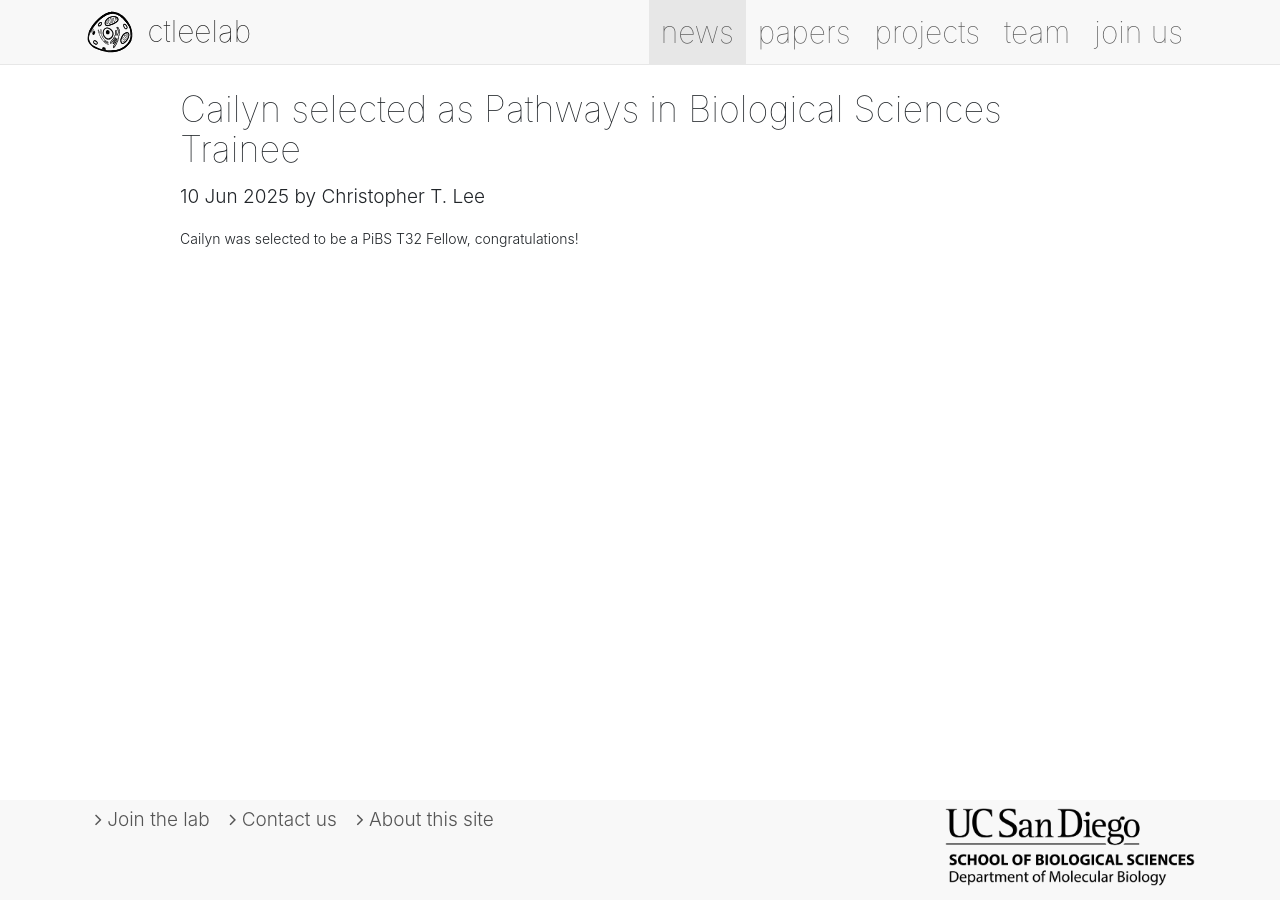
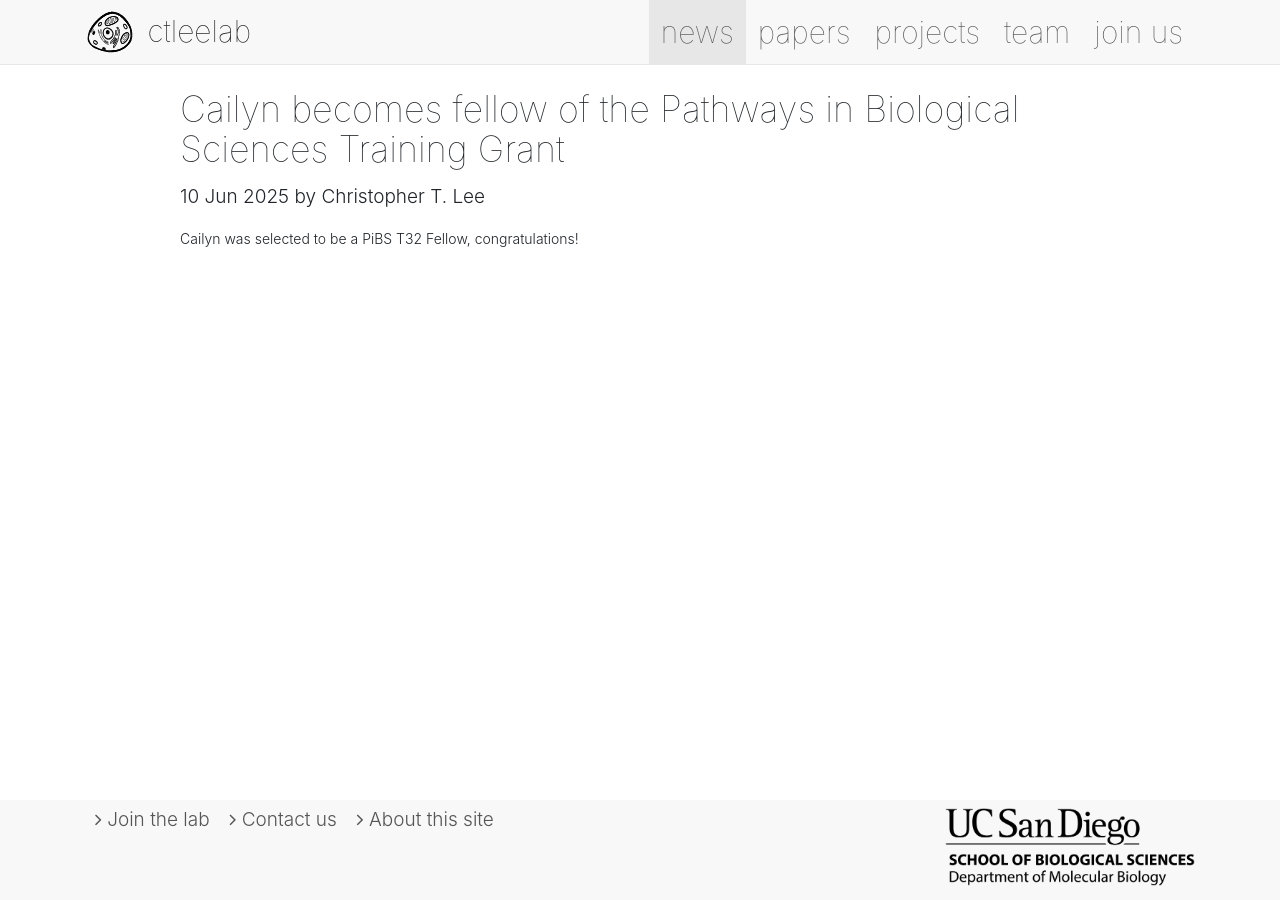
Before and after one commit to ctleelab/bulletin, a Jekyll site: the page built from news/_posts/2025-06-10-cailyn-pibs.md, in a window 1280 px wide. Built offline with Jekyll 4.4.1, drawn with Linux system fonts in a browser that asks for light colours.

Commit message:
Add preferred name
Signed-off-by: Christopher T. Lee <ctlee@ucsd.edu>

```diff
--- a/_layouts/member.html
+++ b/_layouts/member.html
@@ -11,7 +11,11 @@
 		{% endif %}
 		<div class="titlebox">
 			<div role="heading" aria-level="1" class="bigtitle">
-				{{ member.title }}
+				{% if member.preferred-name %}
+					{{ member.preferred-name }}
+				{% else %}
+					{{ member.title }}
+				{% endif %}
 			</div>
 			<p>
 			<div class="smallhead">
--- a/news/_posts/2025-06-10-cailyn-pibs.md
+++ b/news/_posts/2025-06-10-cailyn-pibs.md
@@ -1,6 +1,6 @@
 ---
 layout: post
-title: Cailyn selected as Pathways in Biological Sciences Trainee
+title: Cailyn becomes fellow of the Pathways in Biological Sciences Training Grant
 author: Christopher T. Lee
 image:
 link:
```
Also changed, not shown: news/_posts/2026-06-10-jasmine-mbtg.md (added, +9 -0 lines), team/_posts/2025-03-31-cailyn-sakurai.md (+3 -1 lines), team/index.html (+7 -1 lines).
